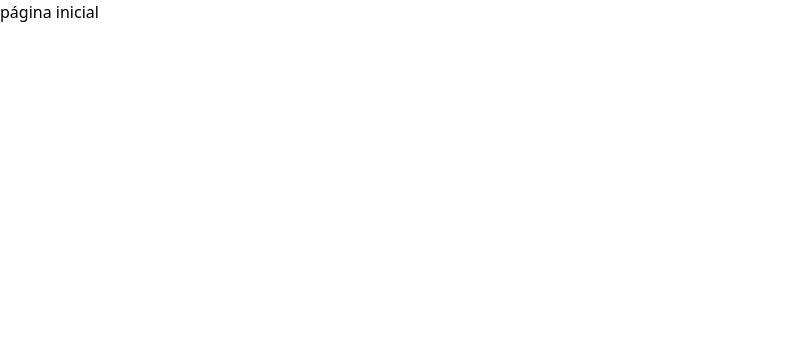
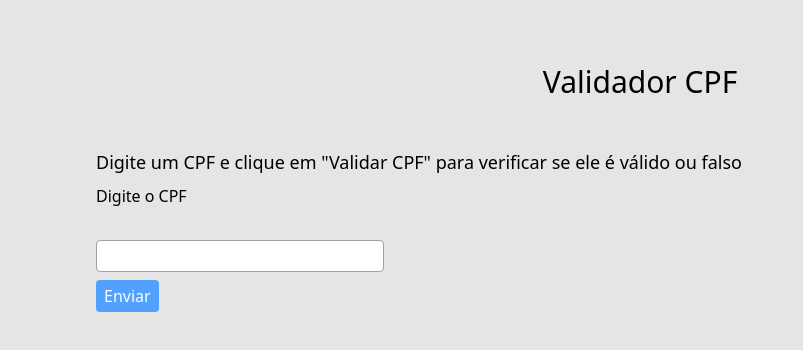
Before and after one commit to Madu25ss/validador, a React (Vite) app in the folder frontend/: page / in a window 1280 px wide. Shown: the top 350 px of the page, without its empty margins (0-803 px from the left). Built offline with nearby package versions, Linux system fonts and the light colour scheme.

Commit message:
fimAula01

```diff
--- a/frontend/src/App.tsx
+++ b/frontend/src/App.tsx
@@ -1,8 +1,10 @@
+import ValidadorCpf from "./pages/ValidadorCpf"
+
 function App() {
 
   return (
     <>
-    <p>página inicial</p>
+    <ValidadorCpf/>
     </>
   )
 }
--- /dev/null
+++ b/frontend/src/components/Botao.tsx
@@ -0,0 +1,14 @@
+type BotaoProps = {
+    onClick: () => void;
+};
+
+
+const Botao = (props: BotaoProps) => {
+  return (
+    <button type="button" className="rounded bg-blue-400 text-white py-1 px-2 mt-2 cursor-pointer active:transform-[scale(1.1)] hover:bg-blue-600" onClick={props.onClick}>
+        Enviar
+    </button>
+  )
+}
+
+export default Botao;
--- /dev/null
+++ b/frontend/src/components/Input.tsx
@@ -0,0 +1,29 @@
+type InputProps = {
+    name: string;
+    placeholder?: string;
+    value: string;
+    onChange: (text: string) => void;
+    disabled?: boolean;
+    maxLength: number;
+}
+
+const Input = (props: InputProps) => {
+  return (
+    <div className="flex flex-col max-w-72">
+        <label className="mb-8 mt-2" htmlFor="inputTexto">{`Digite o ${props.name.toUpperCase()}`}</label>
+        <input
+        className="h-8 text-xl text-neutral-500 bg-white rounded border border-solid border-neutral-400 outline-0 focus:border-blue-400 px-2"
+        type="text"
+        id="inputTexto"
+        name={props.name}
+        value={props.value}
+        onChange={(evt) => props.onChange(evt.target.value)}
+        placeholder={props.placeholder}
+        disabled={props.disabled}
+        maxLength={props.maxLength}
+        />
+    </div>
+  )
+}
+
+export default Input;
--- /dev/null
+++ b/frontend/src/pages/ValidadorCpf.tsx
@@ -0,0 +1,29 @@
+import {useState} from "react";
+import Botao from "../components/Botao";
+import Input from "../components/Input";
+
+
+const ValidadorCpf = () => {
+    const [cpf, setCpf] = useState<string>("");
+
+    const validaCpf = () => {
+        console.log(cpf)
+        //insira aqui sua logica de cpf
+    }
+
+
+return (
+    <div className="flex flex-col bg-stone-200 h-screen px-24 py-8">
+        <h1 className="mt-8 text-3xl font-light text-center">Validador CPF</h1>
+        <h2 className="mt-12 text-lg font-medium">Digite um CPF e clique em "Validar CPF" para verificar se ele é válido ou falso</h2>
+        <main>
+            <Input name={"cpf"} value={cpf} onChange={(text: string)=> setCpf(text)} maxLength={11}/>
+            <Botao onClick={validaCpf}/>
+            {/* <Componente_input/>
+            <Componente_validacao/> */}
+        </main>
+    </div>
+    );
+}
+
+export default ValidadorCpf;
```
